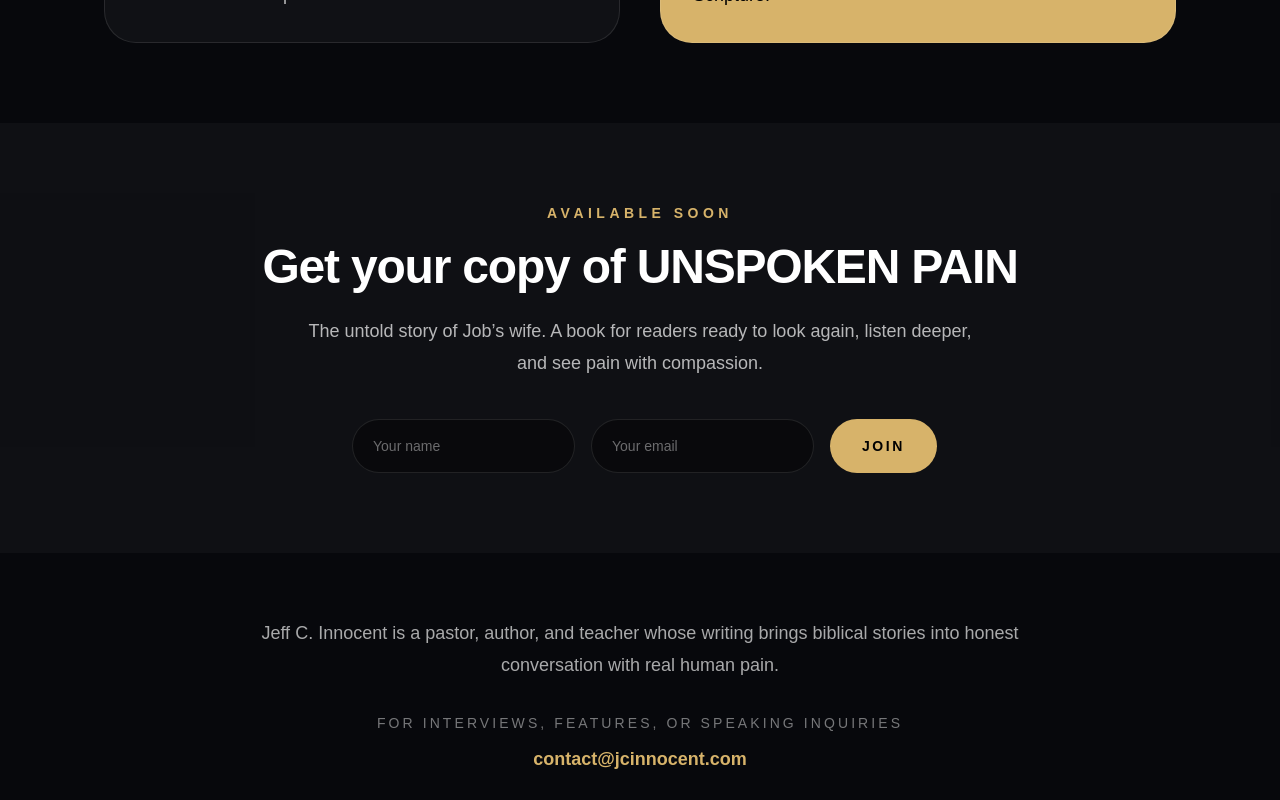
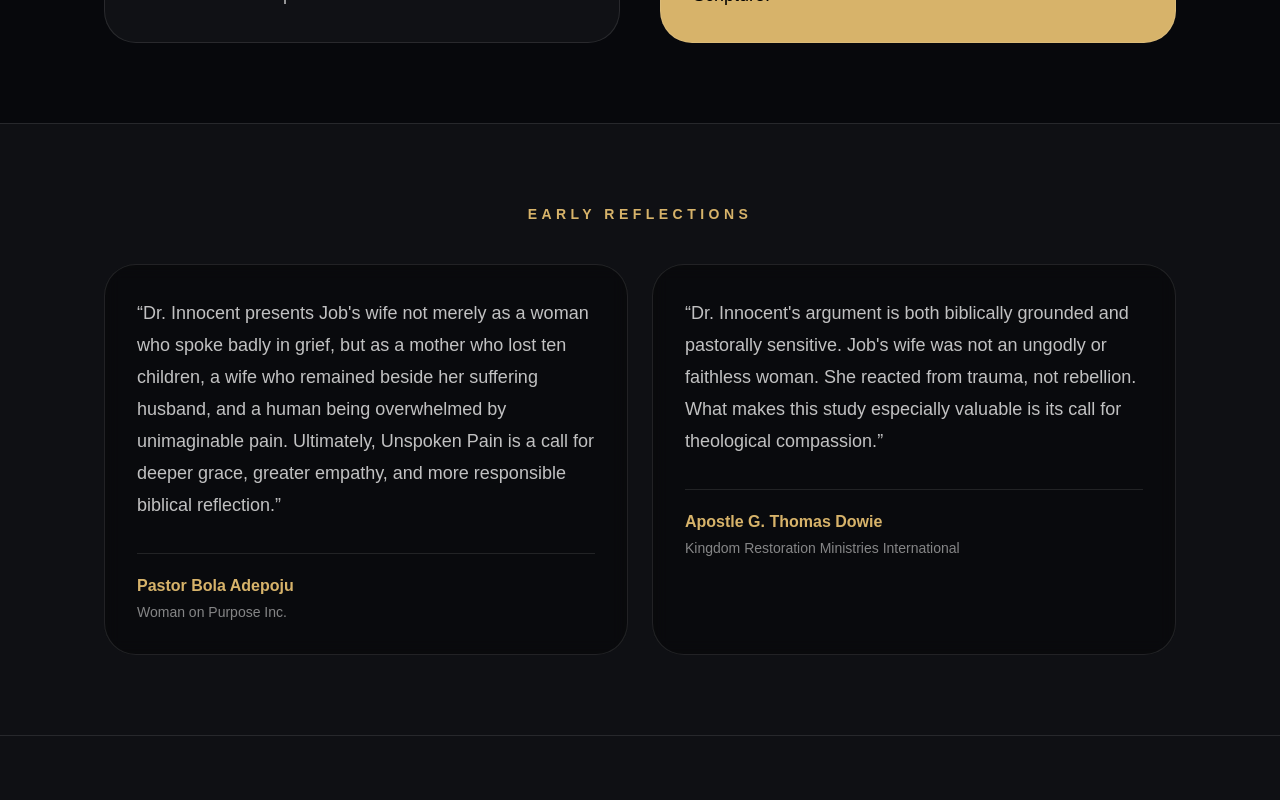
Before and after one commit to improved2025/jcinnocent, a Next.js app: page /unspoken-pain in a window 1280 px wide. Shown: the part 1840-2640 px from the top of the page. Built offline with nearby package versions, Linux system fonts and the light colour scheme.

Commit message:
Fix Unspoken Pain waitlist submission

```diff
--- a/app/unspoken-pain/page.tsx
+++ b/app/unspoken-pain/page.tsx
@@ -1,10 +1,78 @@
+"use client";
+
 import Image from "next/image";
 import Link from "next/link";
+import { useState } from "react";
 
 const DISPLAY_EMAIL = "contact@jcinnocent.com";
 const RECEIVER_EMAIL = "jefinno73@gmail.com";
 
+const reviews = [
+  {
+    quote:
+      "Dr. Innocent presents Job's wife not merely as a woman who spoke badly in grief, but as a mother who lost ten children, a wife who remained beside her suffering husband, and a human being overwhelmed by unimaginable pain. Ultimately, Unspoken Pain is a call for deeper grace, greater empathy, and more responsible biblical reflection.",
+    name: "Pastor Bola Adepoju",
+    ministry: "Woman on Purpose Inc.",
+  },
+  {
+    quote:
+      "Dr. Innocent's argument is both biblically grounded and pastorally sensitive. Job's wife was not an ungodly or faithless woman. She reacted from trauma, not rebellion. What makes this study especially valuable is its call for theological compassion.",
+    name: "Apostle G. Thomas Dowie",
+    ministry: "Kingdom Restoration Ministries International",
+  },
+];
+
 export default function UnspokenPainPage() {
+  const [name, setName] = useState("");
+  const [email, setEmail] = useState("");
+  const [submitting, setSubmitting] = useState(false);
+  const [error, setError] = useState("");
+
+  async function submitWaitlist(e: React.FormEvent<HTMLFormElement>) {
+    e.preventDefault();
+    setError("");
+
+    if (!name.trim() || !email.trim()) {
+      setError("Please enter your name and email.");
+      return;
+    }
+
+    try {
+      setSubmitting(true);
+
+      const res = await fetch(`https://formsubmit.co/ajax/${RECEIVER_EMAIL}`, {
+        method: "POST",
+        headers: {
+          "Content-Type": "application/json",
+          Accept: "application/json",
+        },
+        body: JSON.stringify({
+          _subject: "UNSPOKEN PAIN — Waitlist",
+          _template: "table",
+          _captcha: "false",
+          name,
+          email,
+          message: `
+UNSPOKEN PAIN WAITLIST
+
+Name: ${name}
+Email: ${email}
+          `,
+        }),
+      });
+
+      if (!res.ok) {
+        throw new Error("Submission failed");
+      }
+
+      window.location.href = "/thank-you";
+    } catch {
+      setError("Something went wrong. Please try again.");
+    } finally {
+      setSubmitting(false);
+    }
+  }
+
   return (
     <main className="min-h-screen bg-[#07080c] text-white">
       <section className="relative overflow-hidden">
@@ -129,10 +197,40 @@ export default function UnspokenPainPage() {
         </div>
       </section>
 
+      <section className="border-y border-white/10 bg-white/[0.03]">
+        <div className="mx-auto max-w-6xl px-6 py-20 lg:px-10">
+          <p className="text-center text-sm font-semibold uppercase tracking-[0.32em] text-[#d7b36a]">
+            Early Reflections
+          </p>
+
+          <div className="mt-10 grid gap-6 md:grid-cols-2">
+            {reviews.map((review) => (
+              <div
+                key={review.name}
+                className="rounded-[2rem] border border-white/10 bg-black/35 p-8 backdrop-blur"
+              >
+                <p className="text-lg leading-8 text-white/75">
+                  “{review.quote}”
+                </p>
+
+                <div className="mt-8 border-t border-white/10 pt-5">
+                  <p className="font-semibold text-[#d7b36a]">
+                    {review.name}
+                  </p>
+                  <p className="mt-1 text-sm text-white/50">
+                    {review.ministry}
+                  </p>
+                </div>
+              </div>
+            ))}
+          </div>
+        </div>
+      </section>
+
       <section id="get-book" className="bg-white/[0.03]">
         <div className="mx-auto max-w-4xl px-6 py-20 text-center lg:px-10">
           <p className="text-sm font-semibold uppercase tracking-[0.32em] text-[#d7b36a]">
-            Available Soon
+            Coming August 2026
           </p>
 
           <h2 className="mt-5 text-4xl font-bold tracking-tight md:text-5xl">
@@ -145,19 +243,15 @@ export default function UnspokenPainPage() {
           </p>
 
           <form
-            action={`https://formsubmit.co/${RECEIVER_EMAIL}`}
-            method="POST"
+            onSubmit={submitWaitlist}
             className="mx-auto mt-10 grid max-w-xl gap-4 sm:grid-cols-[1fr_1fr_auto]"
           >
-            <input type="hidden" name="_subject" value="UNSPOKEN PAIN — Waitlist" />
-            <input type="hidden" name="_captcha" value="false" />
-            <input type="hidden" name="_template" value="table" />
-            <input type="hidden" name="_next" value="https://www.jcinnocent.com/thank-you"/>
-
             <input
               type="text"
               name="name"
               required
+              value={name}
+              onChange={(e) => setName(e.target.value)}
               placeholder="Your name"
               className="rounded-full border border-white/10 bg-black/40 px-5 py-4 text-sm text-white outline-none placeholder:text-white/40 focus:border-[#d7b36a]"
             />
@@ -166,26 +260,34 @@ export default function UnspokenPainPage() {
               type="email"
               name="email"
               required
+              value={email}
+              onChange={(e) => setEmail(e.target.value)}
               placeholder="Your email"
               className="rounded-full border border-white/10 bg-black/40 px-5 py-4 text-sm text-white outline-none placeholder:text-white/40 focus:border-[#d7b36a]"
             />
 
             <button
               type="submit"
-              className="rounded-full bg-[#d7b36a] px-8 py-4 text-sm font-bold uppercase tracking-[0.18em] text-black transition hover:bg-[#f0cf83]"
+              disabled={submitting}
+              className="rounded-full bg-[#d7b36a] px-8 py-4 text-sm font-bold uppercase tracking-[0.18em] text-black transition hover:bg-[#f0cf83] disabled:cursor-not-allowed disabled:opacity-60"
             >
-              Join
+              {submitting ? "Joining..." : "Join"}
             </button>
           </form>
+
+          {error ? (
+            <p className="mt-4 text-sm text-red-300">{error}</p>
+          ) : null}
         </div>
       </section>
 
       <section>
         <div className="mx-auto max-w-4xl px-6 py-16 text-center lg:px-10">
           <p className="text-lg leading-8 text-white/65">
-            Jeff C. Innocent is a pastor, author, and teacher whose writing
-            brings biblical stories into honest conversation with real human
-            pain.
+            Dr. Jeff C. Innocent is a pastor, author, and filmmaker based in
+            Atlanta, Georgia. He has carried this burden for eight years and
+            built a scripture-based case for why the church got Job&apos;s wife
+            wrong. <em>Unspoken Pain</em> is the book that burden produced.
           </p>
 
           <p className="mt-8 text-sm uppercase tracking-[0.22em] text-white/45">
```
